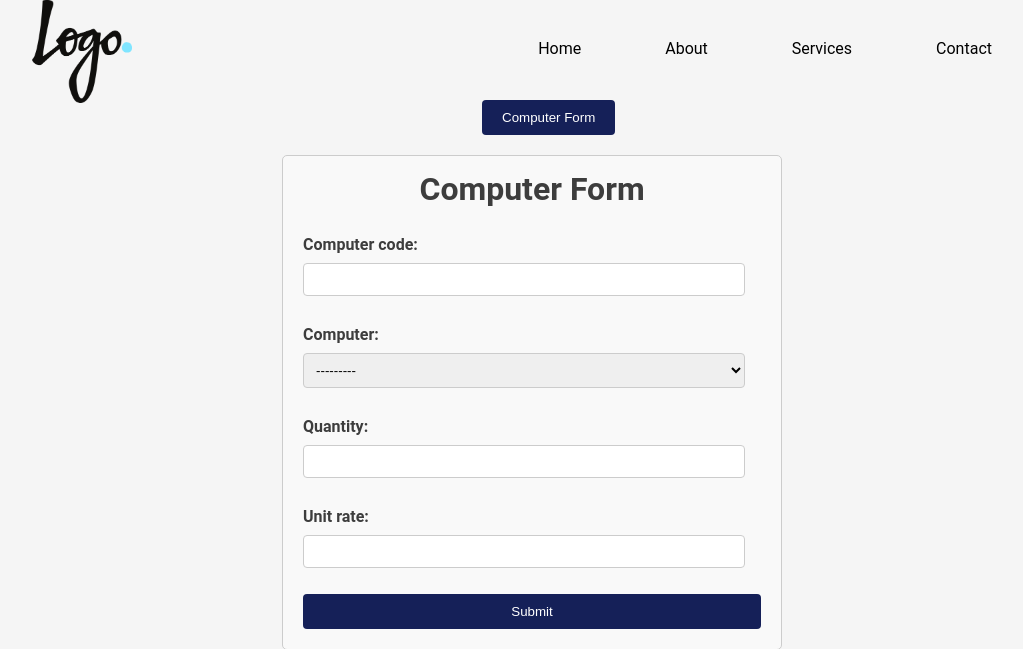
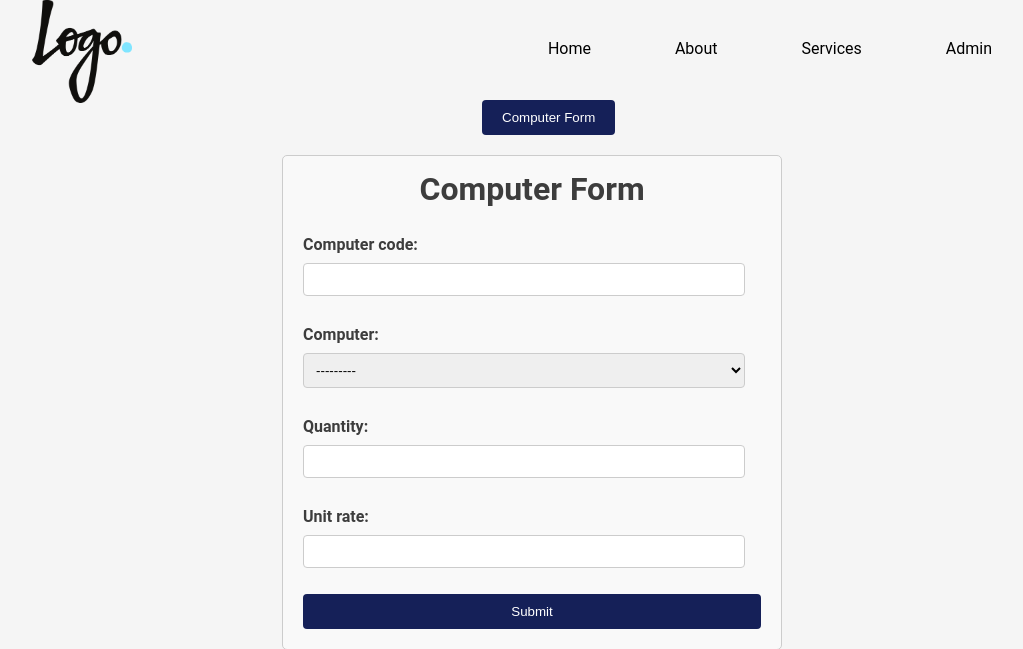
Before and after one commit to shulav26/django_qualification_task, a Django app: page /create/ in a window 1280 px wide. Shown: the top 649 px of the page, without its empty margins (108-1131 px from the left). Run offline with Django 5.2, Linux system fonts and the light colour scheme; data comes from the database, SQL or seed files in the repository; both versions use the stored data as it was after the commit.

Commit message:
Initial commit

```diff
--- a/computer/templates/computer_form.html
+++ b/computer/templates/computer_form.html
@@ -169,7 +169,7 @@
             <li><a href="">Home</a></li>
             <li><a href="">About</a></li>
             <li><a href="">Services</a></li>
-            <li><a href="">Contact</a></li>
+            <li><a onclick="window.location.href='{% url 'admin:index' %}'">Admin</a></li>
           </ul>
         </nav>
       </div>
--- a/computer/templates/computer_list.html
+++ b/computer/templates/computer_list.html
@@ -3,7 +3,7 @@
 <head>
     <meta charset="UTF-8">
     <meta name="viewport" content="width=device-width, initial-scale=1.0">
-    <link href="/tailwind.css" rel="stylesheet">
+    <link href="computer_hub/tailwind.css" rel="stylesheet">
     <title>Computer List</title>
     <script>
     function reloadpage() {
@@ -125,7 +125,7 @@
                 <li><a href="">Home</a></li>
                 <li><a href="">About</a></li>
                 <li><a href="">Services</a></li>
-                <li><a href="">Admin</a></li>
+                <li><a onclick="window.location.href='{% url 'admin:index' %}'">Admin</a></li>
               </ul>
             </nav>
           </div>
```
Also changed, not shown: computer/templates/tailwind.css (renamed from tailwind.css), db.sqlite3.
